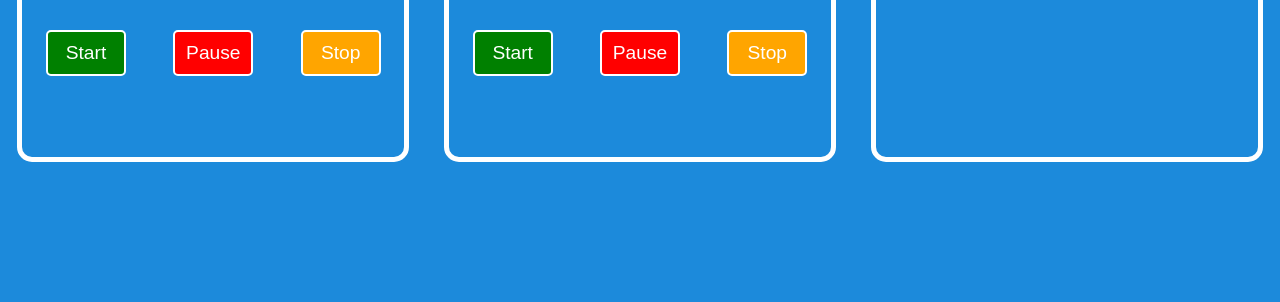
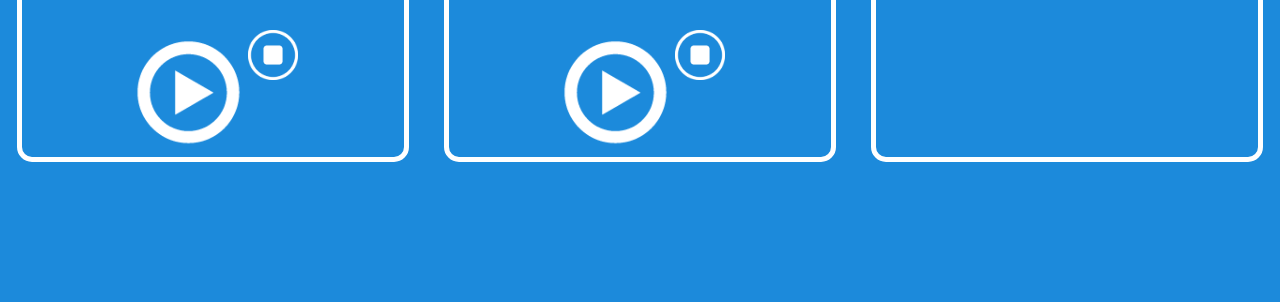
Before and after one commit to kaueleal/Ola-mundo, a plain HTML site: page stopwatch/index.html in a window 1280 px wide. Shown: the part 498-800 px from the top of the page. Drawn offline with Linux system fonts and the light colour scheme.

Commit message:
último commit

```diff
--- a/stopwatch/css/kstopwatch.css
+++ b/stopwatch/css/kstopwatch.css
@@ -69,25 +69,28 @@ h1 {
 	margin-top: 50px;
 	width: 100%;
 	display: flex;
-	justify-content: space-around;
+	justify-content: center;
 }
-.start, .pause, .stop, #start, #pause, #stop {
-	width: 80px;
-	padding: 10px;
-	font-size: 1.2rem;
-	color: white;
-	border: 2px solid #FFFFFF;
+.btnHidden {
+	display: none;
+}
+.start, .pause, #start, #pause {
+	background: none;
+	width: 120px;
+	border: none;
 	cursor: pointer;
-	border-radius: 5px;
+	border-radius: 50%;
 }
-.start, #start {
-	background: green;
-}
-.pause, #pause {
-	background: red;
+#img {
+	width: 100%;
 }
 .stop, #stop {
-	background: orange;
+	background: none;
+	width: 50px;
+	height: 50px;
+	cursor: pointer;
+	border: none;
+	border-radius: 50%;
 }
 #watch {
 	font-size: 2rem;
--- a/stopwatch/index.html
+++ b/stopwatch/index.html
@@ -17,9 +17,9 @@
 				<p class="counter">00:00:00</p>
 			</div>
 			<div class="btn">
-				<button class="start">Start</button>
-				<button class="pause">Pause</button>
-				<button class="stop">Stop</button>
+				<button class="start"><img src="img/player.png" id="img"></button>
+				<button class="pause btnHidden"><img src="img/pause.png" id="img"></button>
+				<button class="stop"><img src="img/stop.png" id="img"></button>
 			</div>
 		</div>
 		<div class="timer">
@@ -30,9 +30,9 @@
 				<input type="text" class="counter-content" id="segundo" placeholder="00" maxlength="2" min="1">
 			</div>
 			<div class="btn">
-				<button id="start">Start</button>
-				<button id="pause">Pause</button>
-				<button id="stop">Stop</button>
+				<button id="start"><img src="img/player.png" id="img"></button>
+				<button id="pause" class="btnHidden"><img src="img/pause.png" id="img"></button>
+				<button id="stop"><img src="img/stop.png" id="img"></button>
 			</div>
 		</div>
 		<div class="watch">
--- a/stopwatch/js/stopwatch.js
+++ b/stopwatch/js/stopwatch.js
@@ -10,11 +10,13 @@ let btnStop = document.querySelector('.btn .stop')
 
 function start() {
 	cron = setInterval(()=>{stopWatch()}, 1000)
-	btnStart.setAttribute('disabled', '')
+	btnPause.classList.remove('btnHidden')
+	btnStart.classList.add('btnHidden')
 }
 function pause() {
 	clearInterval(cron)
-	btnStart.removeAttribute('disabled', '')
+	btnPause.classList.add('btnHidden')
+	btnStart.classList.remove('btnHidden')
 }
 function stop() {
 	clearInterval(cron)
@@ -22,6 +24,8 @@ function stop() {
 	minuto = 0
 	segundo = 0
 	document.querySelector('.counter-container .counter').innerText="00:00:00"
+	btnPause.classList.add('btnHidden')
+	btnStart.classList.remove('btnHidden')
 }
 function stopWatch() {
 	segundo++
--- a/stopwatch/js/timer.js
+++ b/stopwatch/js/timer.js
@@ -27,19 +27,22 @@ function startTimer() {
 	p1.style.display = 'none'
 	p2.style.display = 'none'
 	counter.style.display = 'block'
-	butStart.setAttribute('disabled', '')
+	butStart.setAttribute('class', 'btnHidden')
+	butPause.removeAttribute('class', 'btnHidden')
 	time = setInterval(()=>{timer()}, 1000)
 }
 function pauseTimer() {
 	clearInterval(time)
-	butStart.removeAttribute('disabled', '')
+	butPause.setAttribute('class', 'btnHidden')
+	butStart.removeAttribute('class', 'btnHidden')
 	inputHour.value = hh
 	inputMin.value = mm
 	inputSeg.value = ss
 }
 function stopTimer() {
 	clearInterval(time)
-	butStart.removeAttribute('disabled', '')
+	butPause.setAttribute('class', 'btnHidden')
+	butStart.removeAttribute('class', 'btnHidden')
 	document.querySelector('#counter-container label').style.display = 'none'
 	inputHour.style.display = 'block'
 	inputMin.style.display = 'block'
```
Also changed, not shown: stopwatch/img/pause.png (added), stopwatch/img/player.png (added), stopwatch/img/stop.png (added).
